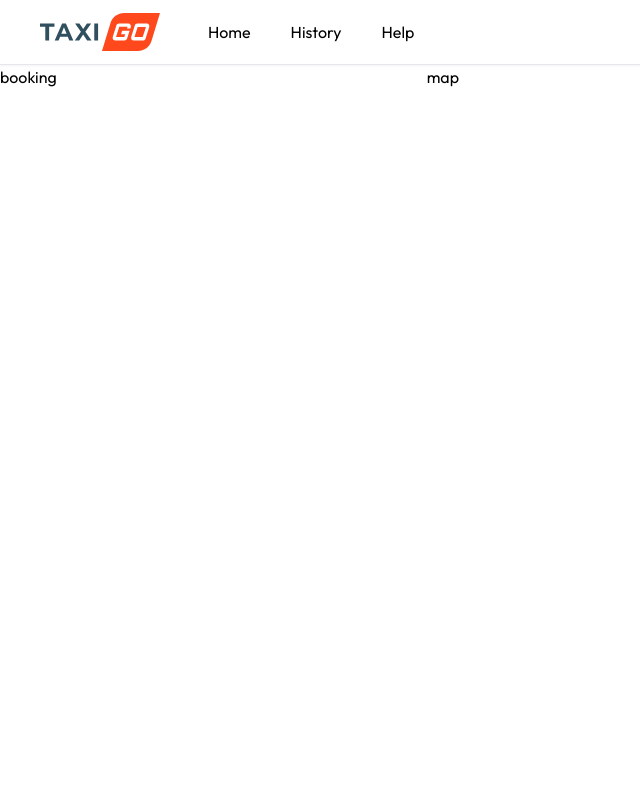
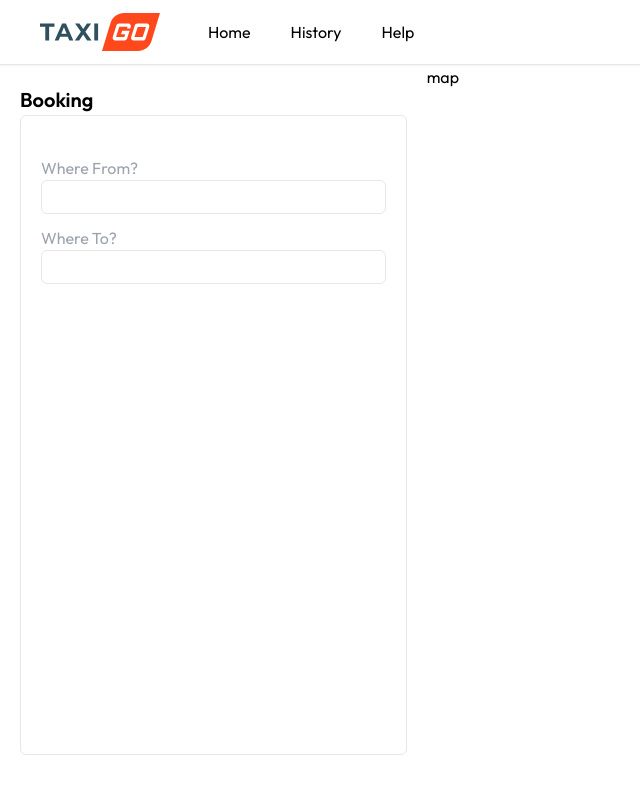
Before and after one commit to abolfazlcodes/taxi-go, a Next.js app: page / in a window 1280 px wide. Shown: the top 794 px of the page, without its empty margins (0-640 px from the left). Built offline with nearby package versions, Linux system fonts and the light colour scheme.

Commit message:
feat: add Bookings components

```diff
--- a/src/app/page.tsx
+++ b/src/app/page.tsx
@@ -1,8 +1,12 @@
+import Booking from "@/components/Booking/Booking";
+
 export default function Home() {
   return (
     <main>
       <div className="grid md:grid-cols-3 grid-cols-1">
-        <div className="col-span-1">booking</div>
+        <div>
+          <Booking />
+        </div>
         <div className="col-span-2">map</div>
       </div>
     </main>
--- /dev/null
+++ b/src/components/Booking/AutoCompleteAdress.tsx
@@ -0,0 +1,28 @@
+"use client";
+
+const AutoCompleteAddress = () => {
+  const screenHeight = window?.innerHeight * 0.8;
+
+  return (
+    <div className="border p-5 rounded-md" style={{ height: screenHeight }}>
+      <div className="mt-5">
+        <div>
+          <label className="text-gray-400">Where From?</label>
+          <input
+            type="text"
+            className="bg-white p-1 border-[1px] w-full rounded-md outline-none focus:border-yellow-300"
+          />
+        </div>
+        <div className="mt-3">
+          <label className="text-gray-400">Where To?</label>
+          <input
+            type="text"
+            className="bg-white p-1 border-[1px] w-full rounded-md outline-none focus:border-yellow-300"
+          />
+        </div>
+      </div>
+    </div>
+  );
+};
+
+export default AutoCompleteAddress;
--- /dev/null
+++ b/src/components/Booking/Booking.tsx
@@ -0,0 +1,12 @@
+import AutoCompleteAddress from "./AutoCompleteAdress";
+
+const Booking = () => {
+  return (
+    <div className="p-5">
+      <h2 className="text-[20px] font-semibold">Booking</h2>
+      <AutoCompleteAddress />
+    </div>
+  );
+};
+
+export default Booking;
```
